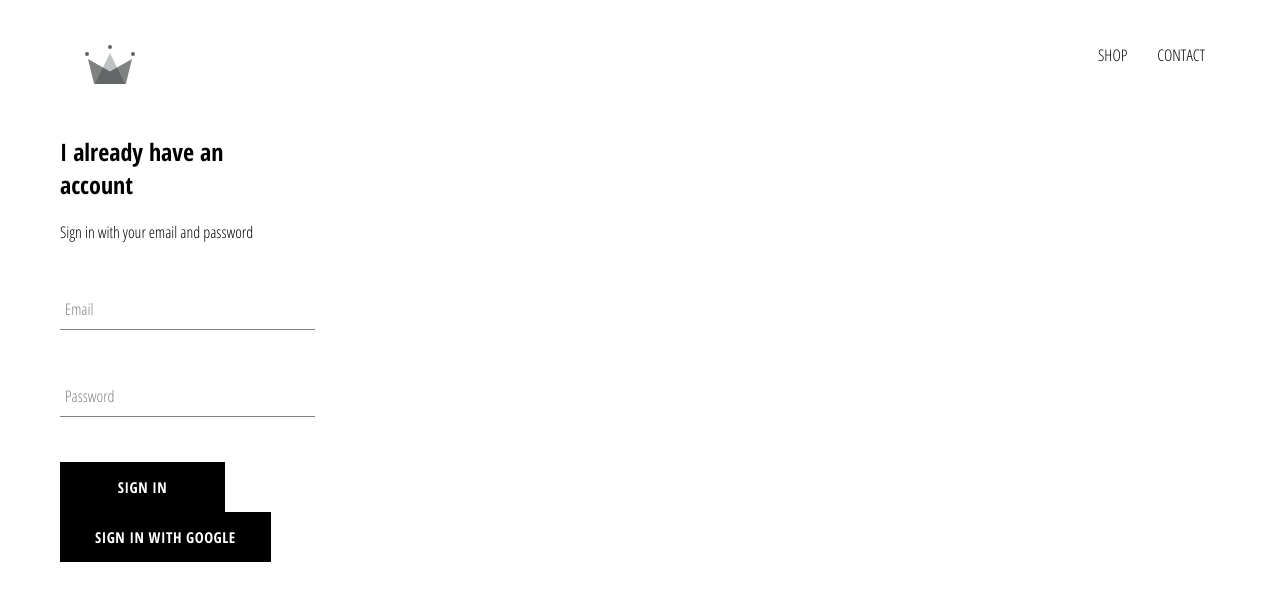
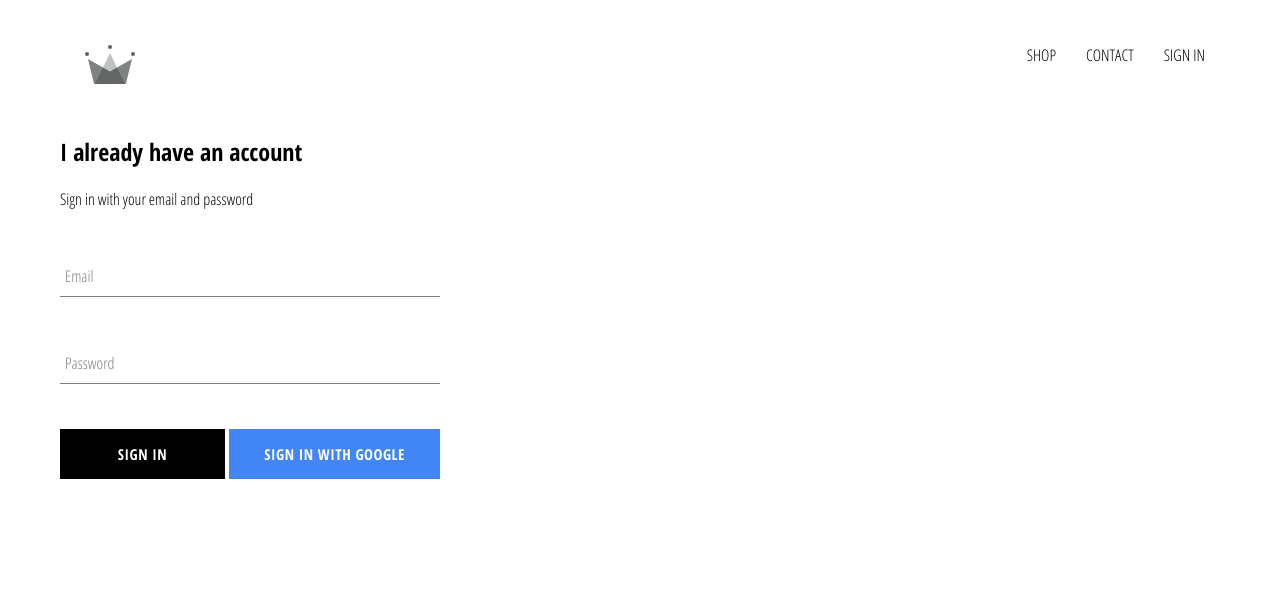
Before and after one commit to adnicolae/ClothingCommerce-React-JS, a React (Create React App) app: page /signin in a window 1280 px wide. Shown: the top 600 px of the page. Built offline with nearby package versions, Linux system fonts and the light colour scheme; no server answers.

Commit message:
Finish sign in with google styling/header

```diff
--- a/src/App.css
+++ b/src/App.css
@@ -7,3 +7,7 @@
   text-decoration: none;
   color: black;
 }
+
+* {
+  box-sizing: border-box;
+}
--- a/src/App.js
+++ b/src/App.js
@@ -35,7 +35,7 @@
     return (
       <div>
         <Router>
-          <Header />
+          <Header currentUser={ this.state.currentUser } />
           <Switch>
             <Route exact path="/" component={ HomePage } />
             <Route path="/shop" component={ ShopPage } />
--- a/src/components/custom-button/custom-button.component.jsx
+++ b/src/components/custom-button/custom-button.component.jsx
@@ -1,9 +1,9 @@
 import React from 'react'
 import './custom-button.styles.scss';
 
-const CustomButton = ({ children, ...otherProps }) => {
+const CustomButton = ({ children, isGoogleSignIn, ...otherProps }) => {
   return (
-    <button className="custom-button" { ...otherProps }>
+    <button className={`${ isGoogleSignIn ? 'google-sign-in' : '' } custom-button`} { ...otherProps }>
       { children }
     </button>
   )
--- a/src/components/custom-button/custom-button.styles.scss
+++ b/src/components/custom-button/custom-button.styles.scss
@@ -19,4 +19,14 @@
     color: black;
     border: 1px solid black;
   }
+
+  &.google-sign-in {
+    background-color: #4285f4;
+    color:white;
+
+    &:hover {
+      background-color: #357ae8;
+      border: none;
+    }
+  }
 }
--- a/src/components/header/header.component.jsx
+++ b/src/components/header/header.component.jsx
@@ -1,9 +1,10 @@
 import React from 'react';
 import { Link } from 'react-router-dom';
 import { ReactComponent as Logo } from '../../assets/crown.svg';
+import { auth } from '../../firebase/firebase.utils';
 import './header.styles.scss';
 
-const Header = () => {
+const Header = ({ currentUser }) => {
   return (
     <div className="header">
       <Link className="logo-container" to="/">
@@ -12,6 +13,12 @@
       <div className="options">
         <Link className="option" to="/shop">SHOP</Link>
         <Link className="option" to="/shop">CONTACT</Link>
+        {
+          currentUser ?
+          <div className="option" onClick={ () => auth.signOut() }>SIGN OUT</div>
+          :
+          <Link className="option" to="/signin">SIGN IN</Link>
+        }
       </div>
     </div>
   )
--- a/src/components/header/header.styles.scss
+++ b/src/components/header/header.styles.scss
@@ -20,6 +20,7 @@
 
     .option {
       padding: 10px 15px;
+      cursor: pointer;
     }
   }
 }
--- a/src/components/sign-in/sign-in.component.jsx
+++ b/src/components/sign-in/sign-in.component.jsx
@@ -51,11 +51,13 @@
             label="Password"
             required
           />
-          <CustomButton type="submit">Sign In</CustomButton>
-          <CustomButton onClick={ signInWithGoogle }>
-            {' '}
-            Sign in with Google{' '}
-          </CustomButton>
+          <div className="buttons">
+            <CustomButton type="submit">Sign In</CustomButton>
+            <CustomButton onClick={ signInWithGoogle } isGoogleSignIn >
+              {' '}
+              Sign in with Google{' '}
+            </CustomButton>
+          </div>
         </form>
       </div>
     )
--- a/src/components/sign-in/sign-in.styles.scss
+++ b/src/components/sign-in/sign-in.styles.scss
@@ -1,5 +1,5 @@
 .sign-in {
-  width: 30vh;
+  width: 380px;
   display: flex;
   flex-direction: column;
 
@@ -7,3 +7,8 @@
     margin: 10px;
   }
 }
+
+.buttons {
+  display: flex;
+  justify-content: space-between;
+}
```
